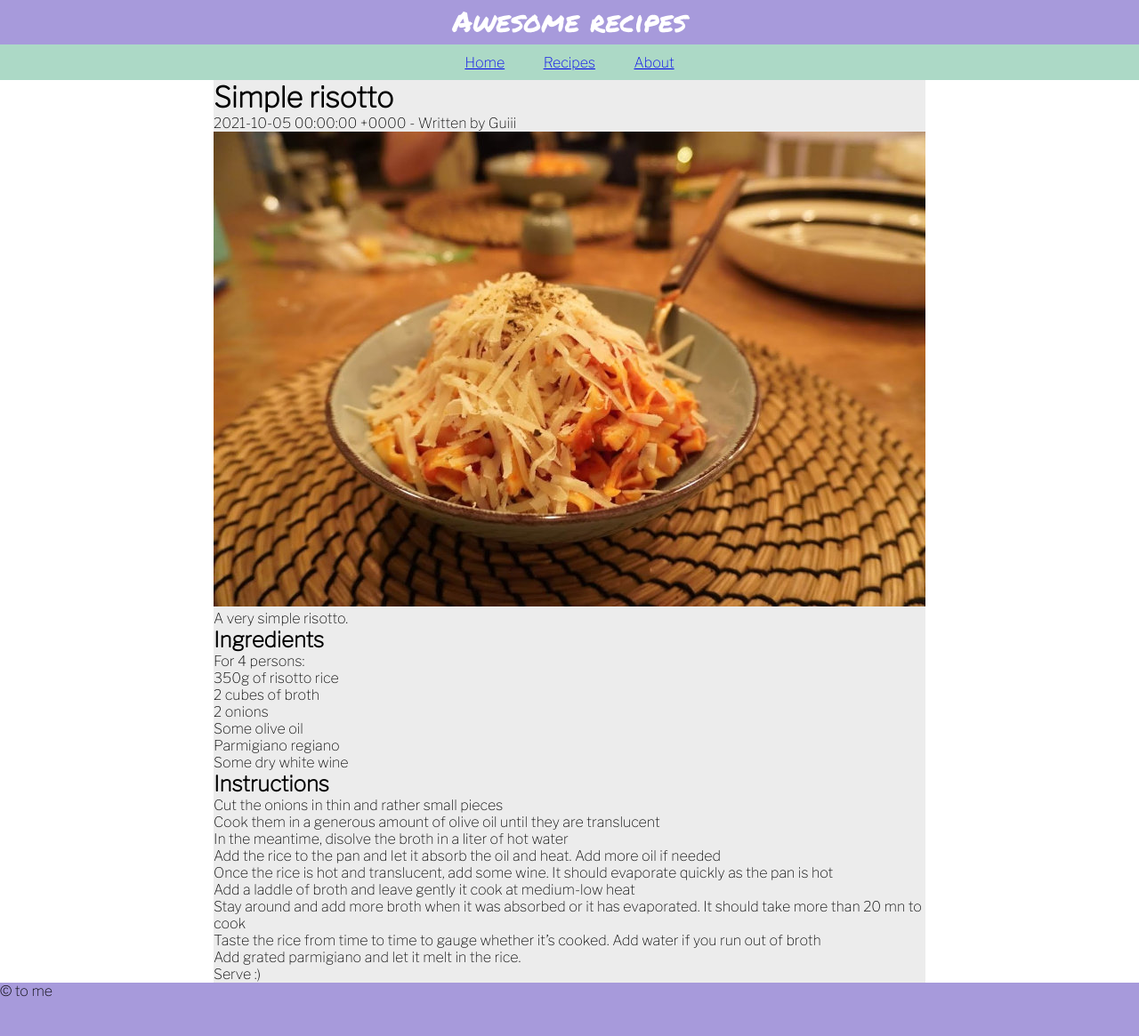
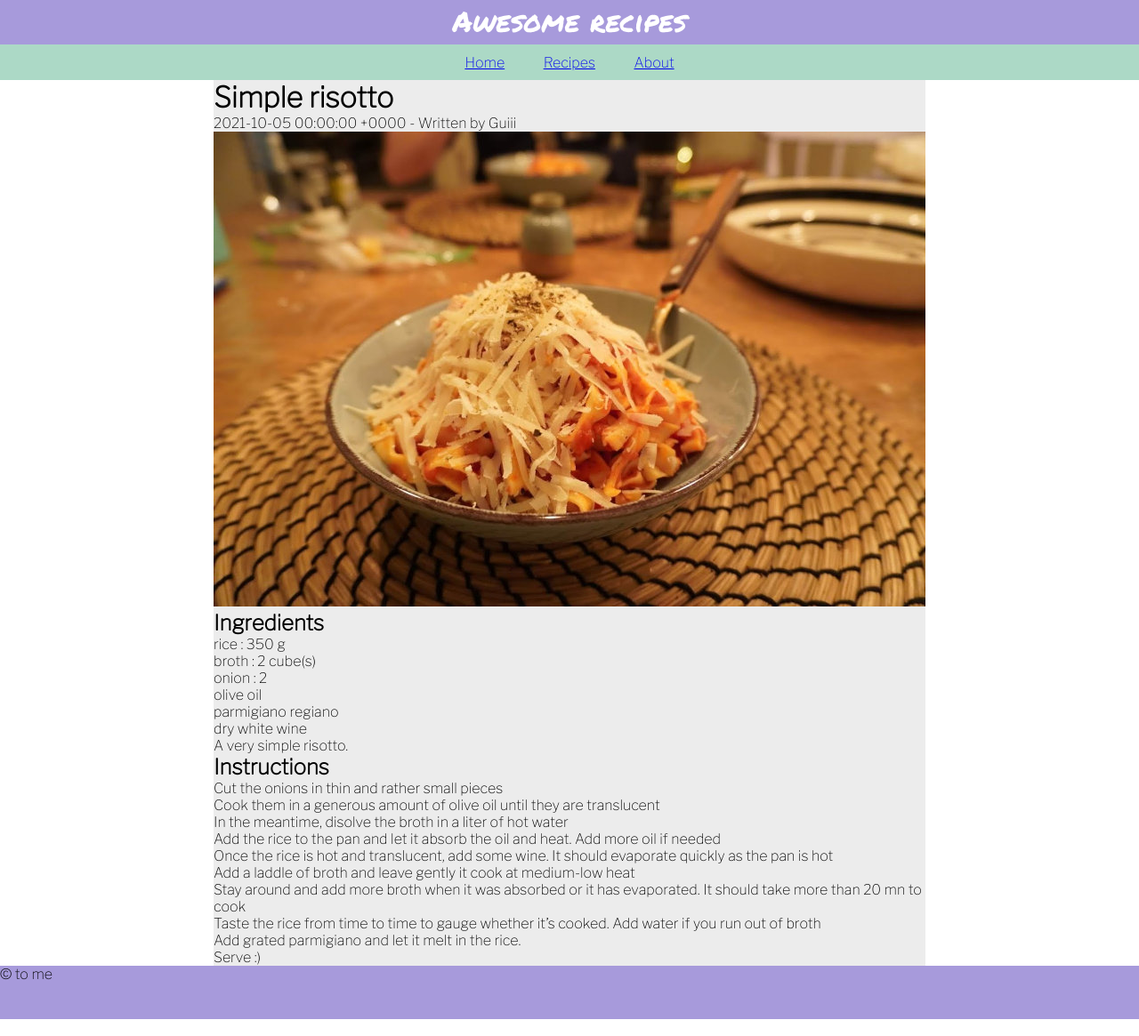
Before and after one commit to neuracr/neuracr.github.io, a Jekyll site: the page built from docs/recipes/_posts/2021-10-05-simple-risotto.md, in a window 1280 px wide. Shown: the whole page at 89% size. Built offline with Jekyll 4.4.1, drawn with Linux system fonts in a browser that asks for light colours.

Commit message:
Lists the ingredients in the front matter and generates the ingredient list

```diff
--- a/docs/_layouts/recipe.html
+++ b/docs/_layouts/recipe.html
@@ -3,7 +3,23 @@ layout: default
 ---
 <h1>{{page.title}}</h1>
 <p>{{ page.date }} - Written by {{ page.author }}</p>
-<img src="{{ page.preview_picture }}" alt="recipe preview picture" >
+<img src="{{ page.preview_picture }}" alt="recipe preview picture">
+<h2>Ingredients</h2>
+<section id="ingredient-list">
+    <ul>
+        {% for ingredient in page.ingredients.list %}
+        <li>
+            {{ingredient.name}}
+            {% if ingredient.quantity %}
+            : {{ingredient.quantity}}
+            {% if ingredient.unit %}
+            {{ingredient.unit}}
+            {% endif %}
+            {% endif %}
+        </li>
+        {% endfor %}
+    </ul>
+</section>
 <section>
     {{content}}
 </section>
--- a/docs/recipes/_posts/2021-10-05-simple-risotto.md
+++ b/docs/recipes/_posts/2021-10-05-simple-risotto.md
@@ -4,19 +4,24 @@ title: "Simple risotto"
 tags: italian rice vegetarian
 author: Guiii
 preview_picture: "/assets/images/simple_pasta.jpg"
+ingredients:
+    servings: 4
+    list:
+        - name: rice
+          quantity: 350
+          unit: g
+        - name: broth
+          quantity: 2
+          unit: cube(s)
+        - name: onion
+          quantity: 2
+          unit:
+        - name: olive oil
+        - name: parmigiano regiano
+        - name: dry white wine
 ---
 
 A very simple risotto.
-
-## Ingredients
-
-For 4 persons:
- -  350g of risotto rice
- -  2 cubes of broth
- -  2 onions
- -  Some olive oil
- -  Parmigiano regiano
- -  Some dry white wine
 
 ## Instructions
 
```
